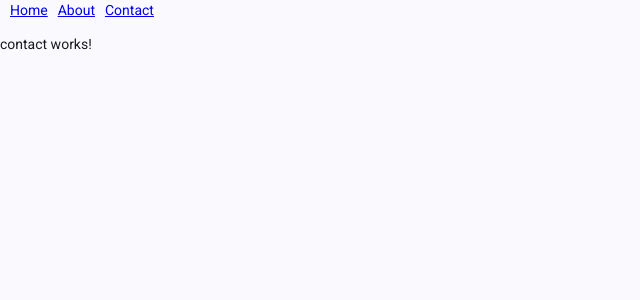
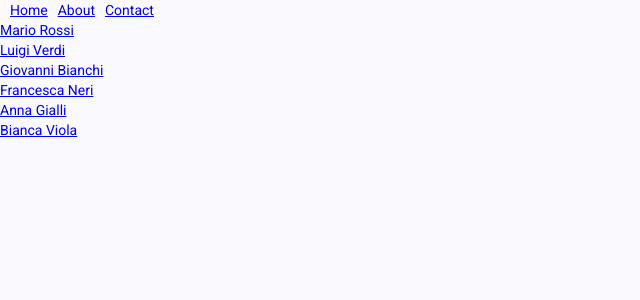
Before and after one commit to Nevia23/corso_angular, an Angular app: page /contact in a window 1280 px wide. Shown: the top 300 px of the page, without its empty margins (0-640 px from the left). Built offline with nearby package versions, Linux system fonts and the light colour scheme.

Commit message:
contact (prima versione)

```diff
--- /dev/null
+++ b/src/app/componenti/contact-details/contact-details.html
@@ -0,0 +1 @@
+<p>contact-details works!</p>
--- a/src/app/componenti/contact/contact.css
+++ b/src/app/componenti/contact/contact.css
@@ -0,0 +1,58 @@
+.example-card {
+  max-width: 400px;
+}
+
+.example-header-image {
+  background-image: url('https://material.angular.dev/assets/img/examples/shiba1.jpg');
+  background-size: cover;
+}
+
+.example-form {
+  min-width: 150px;
+  max-width: 500px;
+  width: 100%;
+}
+
+.example-full-width {
+  width: 100%;
+}
+
+.rigaPersona {
+  display: flex;
+  align-items: center;
+  gap: 10px;
+}
+
+.cerchioVerde {
+  width: 30px;
+  height: 30px;
+  border-radius: 50%;
+  margin-left: 10px;
+  background-color: green;
+  text-align: center;
+  color: white;
+}
+
+.cerchioRosso {
+  width: 30px;
+  height: 30px;
+  border-radius: 50%;
+  margin-left: 10px;
+  background-color: red;
+  text-align: center;
+  color: white;
+}
+
+.cerchio {
+  width: 30px;
+  height: 30px;
+  border-radius: 50%;
+}
+
+.cerchioOnline {
+  background-color: green;
+}
+
+.cerchioOffline {
+  background-color: red;
+}
--- a/src/app/componenti/contact/contact.html
+++ b/src/app/componenti/contact/contact.html
@@ -1 +1,11 @@
-<p>contact works!</p>
+@if (!isProfile) {
+  <div>
+    @for (persona of persone; track persona; let i = $index) {
+      <div class="rigaPersona" [ngStyle]="{ color: persona.colore }">
+        <a routerLink="/contact/{{ i }}"> {{ persona.nome }} {{ persona.cognome }} </a>
+      </div>
+    }
+  </div>
+} @else {
+  <p>Profilo contatto di {{ persona.nome }} {{ persona.cognome }} online: {{ persona.isOnline }}</p>
+}
--- a/src/app/componenti/contact/contact.ts
+++ b/src/app/componenti/contact/contact.ts
@@ -1,14 +1,35 @@
 import { Component, OnInit } from '@angular/core';
 import { ProvaServices } from '../../services/prova-services';
+import { ActivatedRoute } from '@angular/router';
+import { CommonModule } from '@angular/common';
+import { RouterLink } from '@angular/router';
 
 @Component({
-  imports: [],
+  imports: [CommonModule, RouterLink],
   selector: 'app-contact',
   styleUrl: './contact.css',
   templateUrl: './contact.html',
 })
 export class Contact implements OnInit {
-  constructor(private serviceProva: ProvaServices) {}
+  persone: any;
+  persona: any;
 
-  ngOnInit(): void {}
+  isProfile: boolean = false;
+
+  constructor(
+    private serviceProva: ProvaServices,
+    private route: ActivatedRoute,
+  ) {}
+
+  // ngOnInit è un metodo del ciclo di vita del componente che viene chiamato dopo che il componente è stato inizializzato
+  ngOnInit(): void {
+    // snapshot serve per leggere i parametri della route al momento dell'inizializzazione del componente
+    if (this.route.snapshot.paramMap.get('id')) {
+      this.isProfile = true;
+      this.persona = this.serviceProva.getPersona(parseInt(this.route.snapshot.paramMap.get('id')!));
+    } else {
+      this.isProfile = false;
+      this.persone = this.serviceProva.getPersone();
+    }
+  }
 }
```
Also changed, not shown: src/app/app.routes.ts (+4 -4 lines), src/app/componenti/contact-details/contact-details.ts (added, +9 -0 lines), src/app/componenti/contact-details/contact-details.css (added), 1 other file (tests, documents, lock files or other folders).
